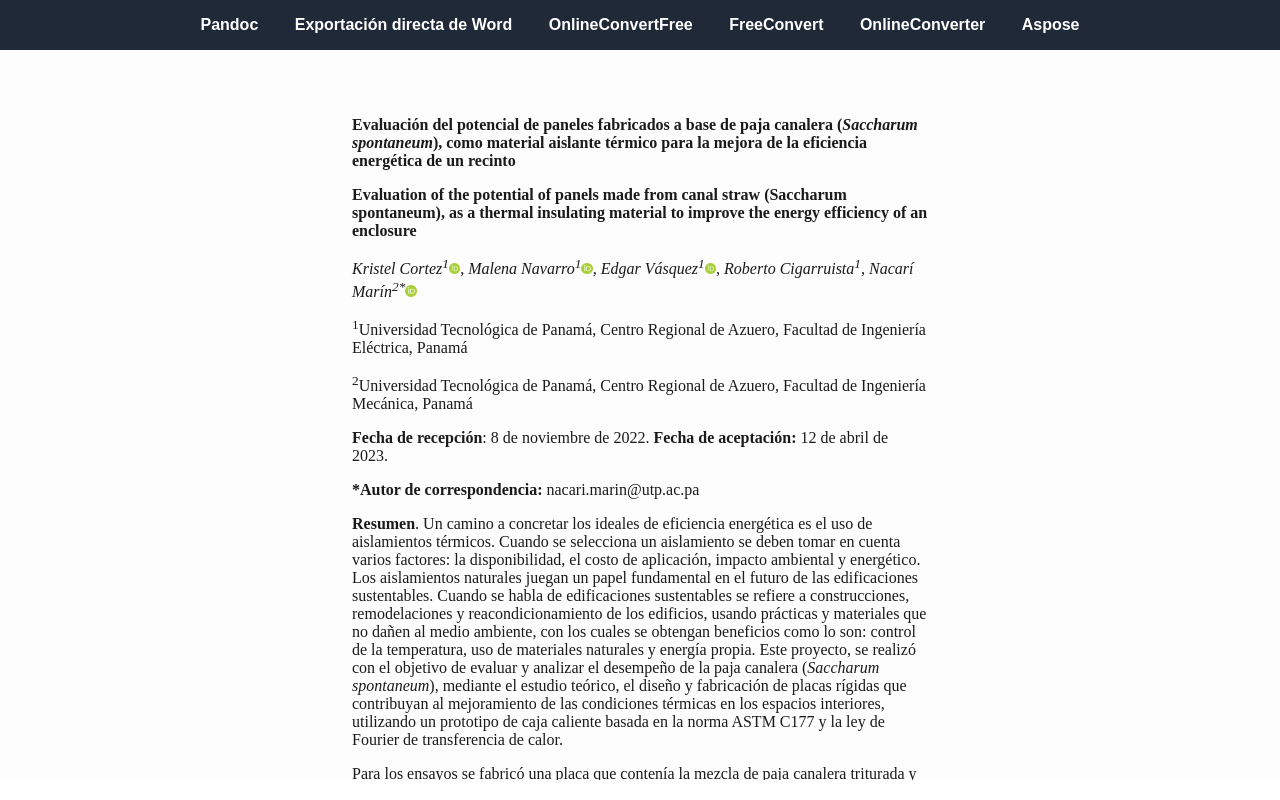
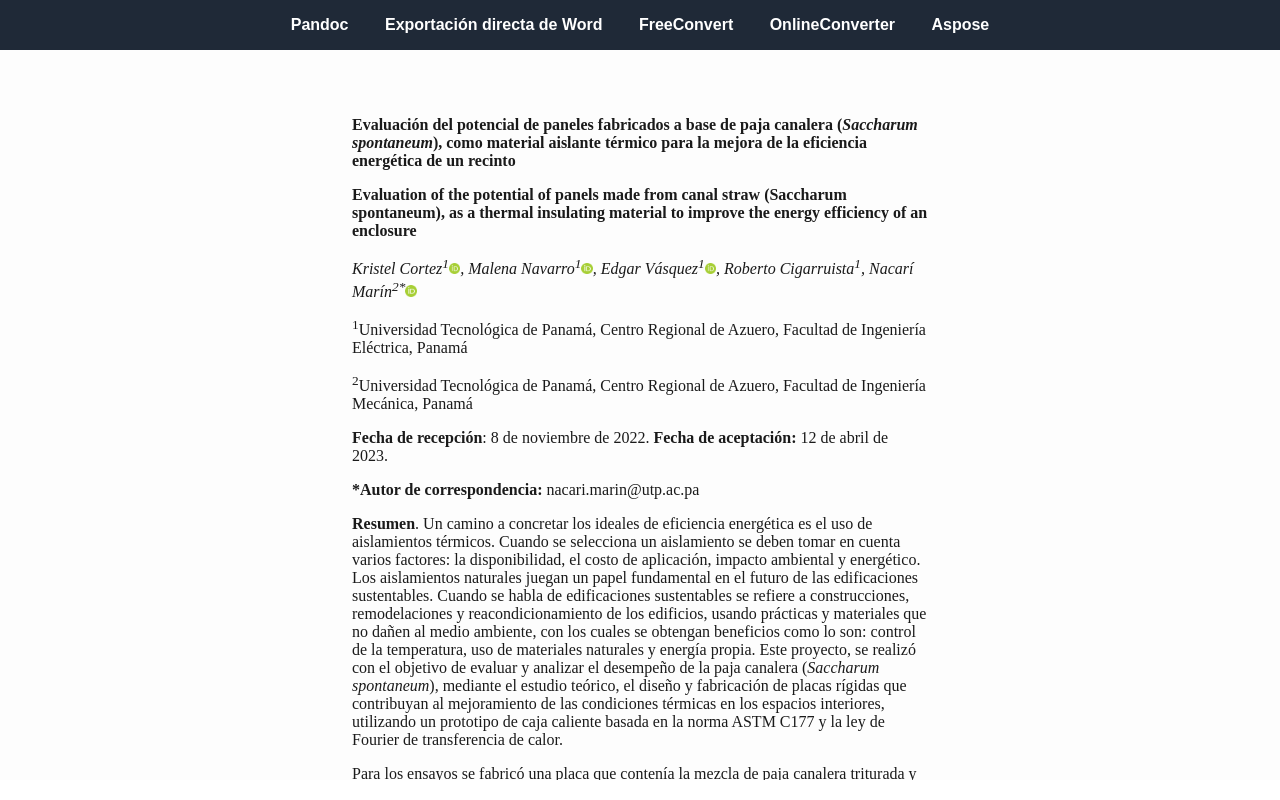
Before and after one commit to madelaineeee/resultadosConversion, a plain HTML site: page index.html in a window 1280 px wide. Drawn offline with Linux system fonts and the light colour scheme.

Commit message:
Update index.html

```diff
--- a/index.html
+++ b/index.html
@@ -40,7 +40,7 @@
     <nav>
       <a href="#" onclick="cargarPagina('1.html')">Pandoc</a>
       <a href="#" onclick="cargarPagina('2.htm')">Exportación directa de Word</a>
-      <a href="#" onclick="cargarPagina('3.html')">OnlineConvertFree</a>
+      <!--<a href="#" onclick="cargarPagina('3.html')">OnlineConvertFree</a> redundante con la 4.-->
       <a href="#" onclick="cargarPagina('4.html')">FreeConvert</a>
       <a href="#" onclick="cargarPagina('5/index.html')">OnlineConverter</a>
       <a href="#" onclick="cargarPagina('6/articuloWordDemo.html')">Aspose</a>
```
